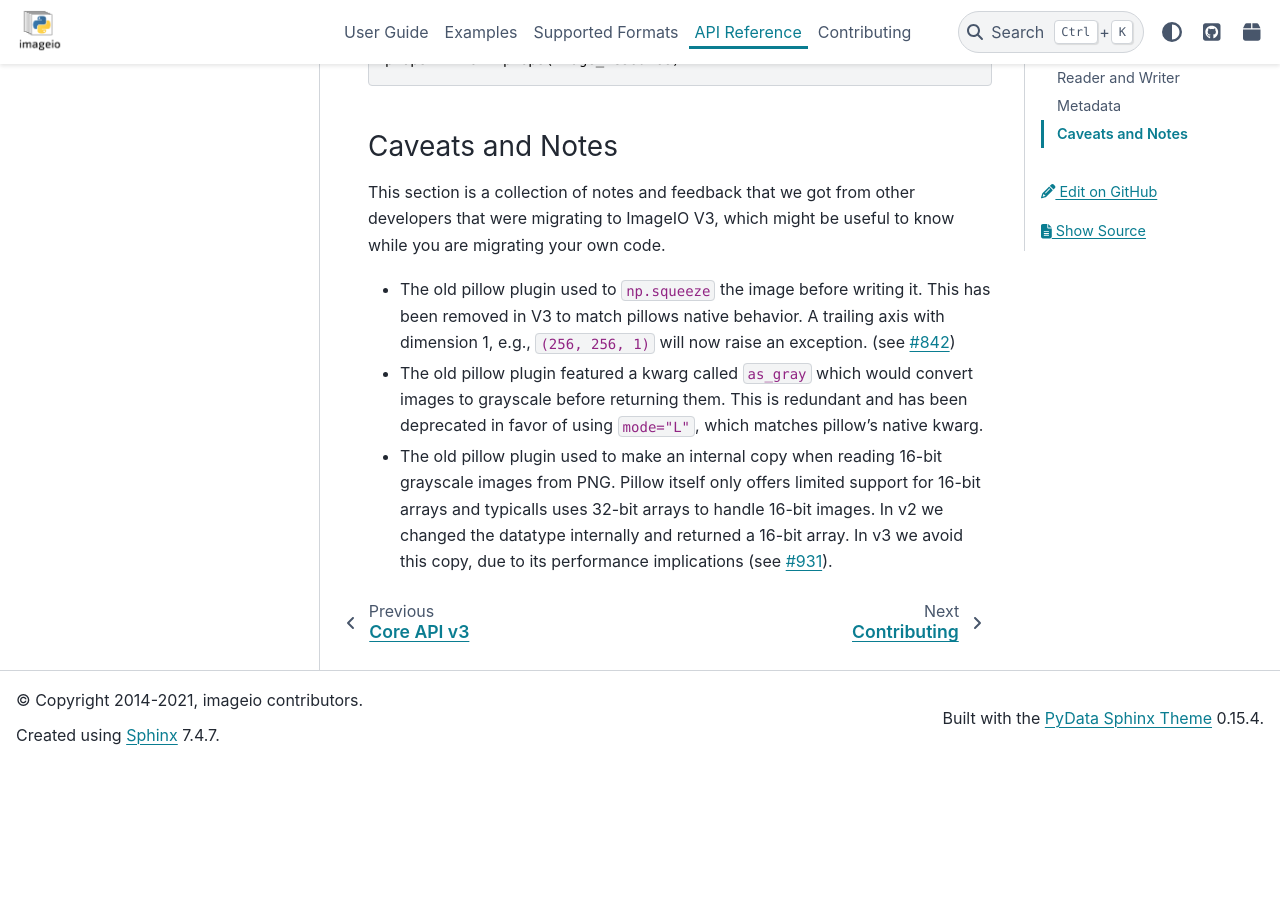
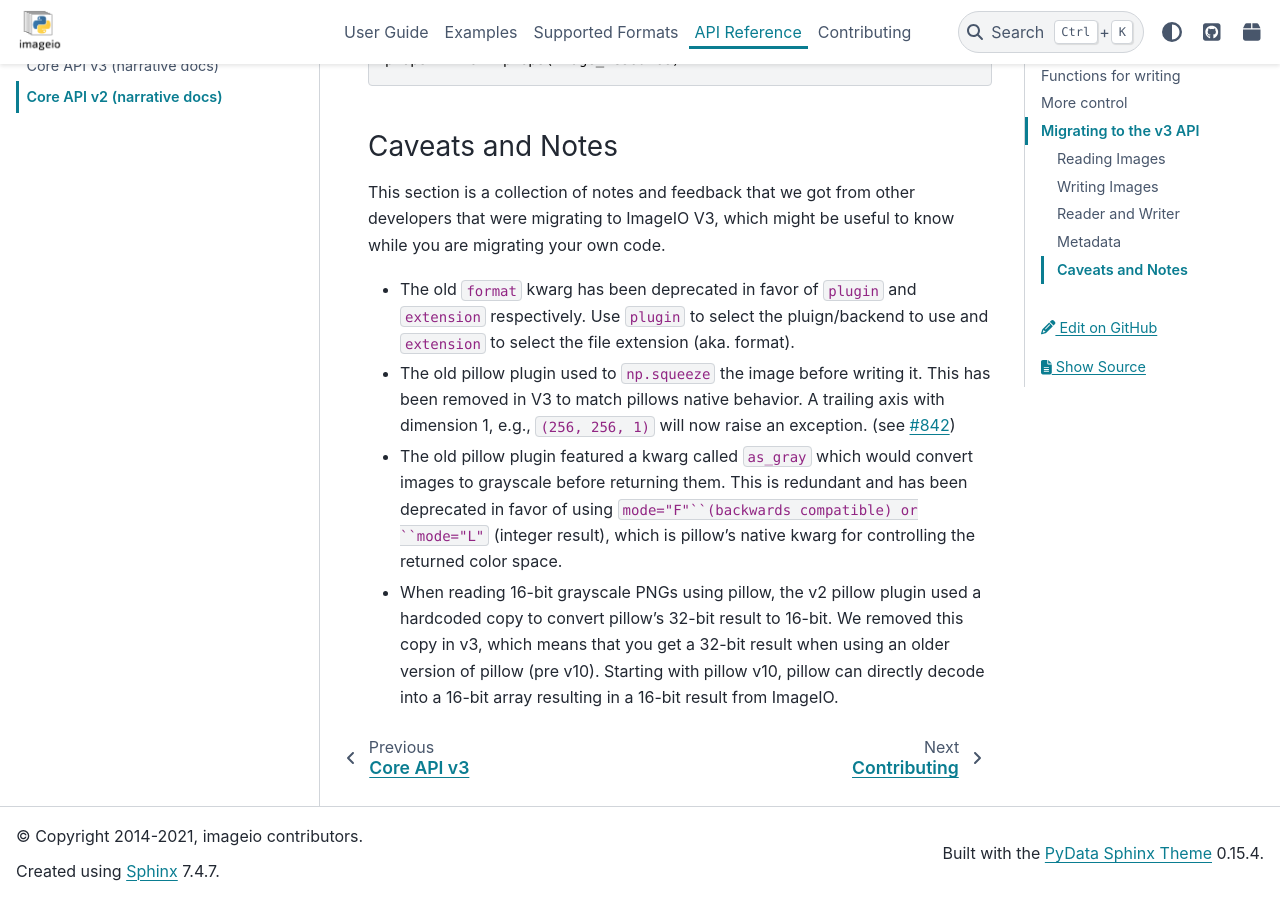
Before and after one commit to imageio/imageio, a Sphinx documentation site: the page built from docs/reference/userapi.rst, in a window 1280 px wide and 900 px high, scrolled down 4877 px. Built offline with Sphinx 7.4.7 and the PyData theme 0.15.4, drawn with Linux system fonts in a browser that asks for light colours; pages that are not in the unit, such as notebooks, are missing from menus; before the commit the page ends 5641 px from its top, so only the background shows below that.

Commit message:
DOC: add migration note for format kwarg (#1019)
Co-authored-by: Sebastian Wallkotter <sebastian.wallkotter@schibsted.com>

```diff
--- a/docs/reference/userapi.rst
+++ b/docs/reference/userapi.rst
@@ -208,17 +208,20 @@ This section is a collection of notes and feedback that we got from other
 developers that were migrating to ImageIO V3, which might be useful to know
 while you are migrating your own code.
 
+- The old ``format`` kwarg has been deprecated in favor of ``plugin`` and
+  ``extension`` respectively. Use ``plugin`` to select the pluign/backend to use
+  and ``extension`` to select the file extension (aka. format).
 - The old pillow plugin used to ``np.squeeze`` the image before writing it. This
   has been removed in V3 to match pillows native behavior. A trailing axis with
   dimension 1, e.g., ``(256, 256, 1)`` will now raise an exception. (see `#842
   <https://github.com/imageio/imageio/issues/842>`_)
 - The old pillow plugin featured a kwarg called ``as_gray`` which would convert
   images to grayscale before returning them. This is redundant and has been
-  deprecated in favor of using ``mode="L"``, which matches pillow's native
-  kwarg.
-- The old pillow plugin used to make an internal copy when reading 16-bit
-  grayscale images from PNG. Pillow itself only offers limited support for
-  16-bit arrays and typicalls uses 32-bit arrays to handle 16-bit images. In v2
-  we changed the datatype internally and returned a 16-bit array. In v3 we avoid
-  this copy, due to its performance implications (see `#931
-  <https://github.com/imageio/imageio/issues/931>`_).
+  deprecated in favor of using ``mode="F"``(backwards compatible) or
+  ``mode="L"`` (integer result), which is pillow's native kwarg for controlling
+  the returned color space.
+- When reading 16-bit grayscale PNGs using pillow, the v2 pillow plugin used a
+  hardcoded copy to convert pillow's 32-bit result to 16-bit. We removed this
+  copy in v3, which means that you get a 32-bit result when using an older
+  version of pillow (pre v10). Starting with pillow v10, pillow can directly
+  decode into a 16-bit array resulting in a 16-bit result from ImageIO.
```
